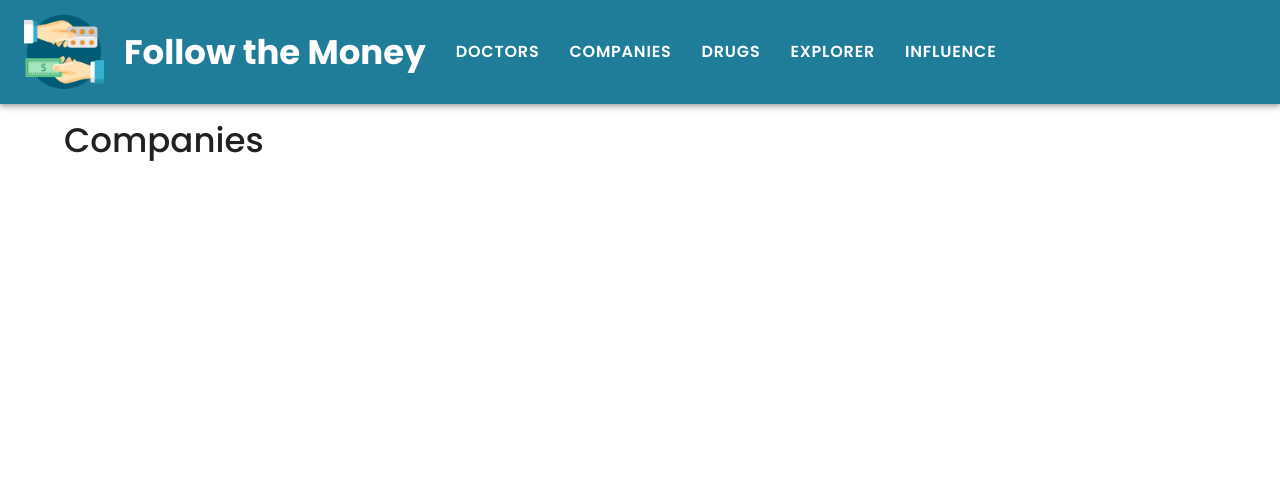
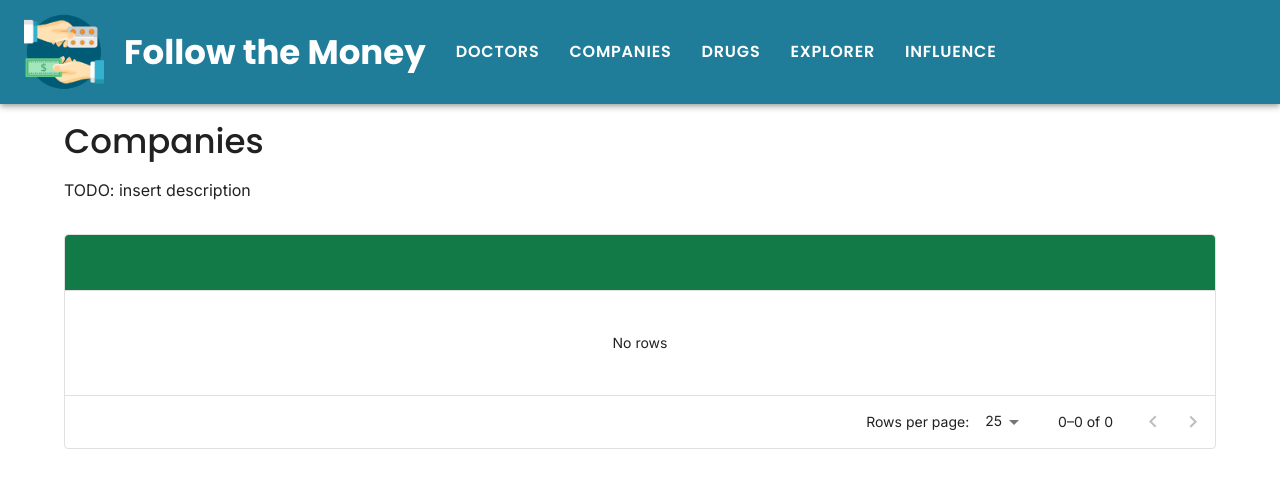
Before and after one commit to Knicey/follow-the-money, a React (Vite) app in the folder client/: page /company in a window 1280 px wide. Shown: the top 488 px of the page. Built offline with nearby package versions, Linux system fonts and the light colour scheme.

Commit message:
Added table variants and more styling

```diff
--- a/client/src/App.jsx
+++ b/client/src/App.jsx
@@ -21,17 +21,17 @@ const bodyFont = '"Inter", "Helvetica", "Arial", sans-serif';
 export const theme = createTheme({
   palette: {
     primary: {
-      main: '#1f7d99', // teal
+      main: '#1f7d99', // teal for doctors
       light: '#34b1ce',
       dark: '#005b77',
     },
     secondary: {
-      main: '#f99115', // orange pills
+      main: '#f99115', // orange for drugs
       light: '#ffa836',
       dark: '#f27e00',
     },
     success: {
-      main: '#127a46', // green
+      main: '#4ba670', // green for companies
       light: '#5dcd8a',
       dark: '#127a46'
     },
@@ -46,24 +46,60 @@ export const theme = createTheme({
     h6: { fontFamily: headingFont, fontWeight: 500 },
     h7: { fontFamily: headingFont, fontWeight: 500 },
   },
+  components: {
+    MuiDataGrid: {
+      styleOverrides: {
+        columnHeaders: {
+          backgroundColor: '#888888',
+          color: '#fff',
+        },
+        columnHeaderTitle: {
+          fontWeight: 600,
+          fontSize: '0.9rem',
+        },
+      },
+      variants: [{
+        props: { variant: 'doctor' },
+        style: ({ theme }) => ({
+          '& .MuiDataGrid-columnHeaders': {
+            backgroundColor: theme.palette.primary.dark,
+          },
+        }),
+      }, {
+        props: { variant: 'company' },
+        style: ({ theme }) => ({
+          '& .MuiDataGrid-columnHeaders': {
+            backgroundColor: theme.palette.success.dark,
+          },
+        }),
+      }, {
+        props: { variant: 'drug' },
+        style: ({ theme }) => ({
+          '& .MuiDataGrid-columnHeaders': {
+            backgroundColor: theme.palette.secondary.dark,
+          },
+        }),
+      }],
+    },
+  },
 });
 
 /*
  * Logo colors
  *
- * Teals
+ * Teals (doctors)
  *  #1f7d99
  *  #005b77
  *  #34b1ce
  *  #2199ad
  *
- * Greens (dollar bill)
+ * Greens (companies)
  *  #a1e6bc
  *  #5dcd8a
  *  #4ba670
  *  #127a46
  *
- * Oranges (pills)
+ * Oranges (drugs)
  *  #f99115
  *  #f27e00
  *  #ffa836
@@ -72,6 +108,7 @@ export const theme = createTheme({
  *  #eaeaea
  *  #cccccc
  *  #999999
+ *  #888888
  */
 
 // App is the root component of our application and as children contain all our pages
--- a/client/src/pages/CompanyHomePage.jsx
+++ b/client/src/pages/CompanyHomePage.jsx
@@ -8,10 +8,14 @@ import config from '../config.json';
 import { formatCurrency } from '../helpers/formatter';
 
 export default function CompanyHomePage() {
-  // const [doctors, setDoctors] = useState([]);
-  // const [loading, setLoading] = useState(true);
-  // const [error, setError] = useState(null);
-  // const [pageSize, setPageSize] = useState(25);
+  const [companies, setCompanies] = useState([]);
+  const [loading, setLoading] = useState(true);
+  const [error, setError] = useState(null);
+  const [pageSize, setPageSize] = useState(25);
+
+  // TODO: replace this useEffect and columns with actual
+  useEffect(() => setLoading(false))
+  const columns = []
 
   // useEffect(() => {
   //   fetch(`http://${config.server_host}:${config.server_port}/doctors`)
@@ -62,17 +66,17 @@ export default function CompanyHomePage() {
 
   return (
     <Container>
-      <Typography variant='h4' style={{ margin: '15px 0px' }}>
+      <Typography variant='h4' sx={{ my: 2 }}>
         Companies
       </Typography>
-      {/* <Typography style={{ margin: '15px 0px' }}>
-        See the payments each doctor received and the cost of the drugs they prescribed. Select a doctor to see the details.
+      <Typography sx={{ my: 2 }}>
+        TODO: insert description
       </Typography>
 
-      {error && <Alert severity='error' style={{ margin: '15px 0px' }} >{error}</Alert>}
+      {error && <Alert severity='error' sx={{ my: 2 }} >{error}</Alert>}
 
       <DataGrid
-        rows={doctors}
+        rows={companies}
         columns={columns}
         pageSize={pageSize}
         onPageSizeChange={setPageSize}
@@ -81,17 +85,9 @@ export default function CompanyHomePage() {
         loading={loading}
         autoHeight
         initialState={{ sorting: { sortModel: [{ field: 'total_payments', sort: 'desc' }] } }}
-        style={{ margin: '30px 0px' }}
-        sx={{
-          '& .MuiDataGrid-columnHeaders': {
-            backgroundColor: 'secondary.dark',
-            color: '#fff',
-          },
-          '& .MuiDataGrid-columnHeaderTitle': {
-            fontWeight: '600',
-          },
-        }}
-      /> */}
+        sx={{ my: 4 }}
+        variant="company"
+      />
     </Container>
   );
 }
--- a/client/src/pages/DoctorHomePage.jsx
+++ b/client/src/pages/DoctorHomePage.jsx
@@ -62,14 +62,14 @@ export default function DoctorHomePage() {
 
   return (
     <Container>
-      <Typography variant='h4' style={{ margin: '15px 0px' }}>
+      <Typography variant='h4' sx={{ my: 2 }}>
         Doctors
       </Typography>
-      <Typography style={{ margin: '15px 0px' }}>
+      <Typography sx={{ my: 2 }}>
         See the payments each doctor received and the cost of the drugs they prescribed. Select a doctor to see the details.
       </Typography>
 
-      {error && <Alert severity='error' style={{ margin: '15px 0px' }} >{error}</Alert>}
+      {error && <Alert severity='error' sx={{ my: 2 }} >{error}</Alert>}
 
       <DataGrid
         rows={doctors}
@@ -81,17 +81,8 @@ export default function DoctorHomePage() {
         loading={loading}
         autoHeight
         initialState={{ sorting: { sortModel: [{ field: 'total_payments', sort: 'desc' }] } }}
-        style={{ margin: '30px 0px' }}
-        sx={{
-          '& .MuiDataGrid-columnHeaders': {
-            backgroundColor: 'secondary.dark',
-            color: '#fff',
-          },
-          '& .MuiDataGrid-columnHeaderTitle': {
-            fontWeight: '600',
-          },
-        }}
-
+        sx={{ my: 4 }}
+        variant="doctor"
       />
     </Container>
   );
--- a/client/src/pages/DrugHomePage.jsx
+++ b/client/src/pages/DrugHomePage.jsx
@@ -8,10 +8,14 @@ import config from '../config.json';
 import { formatCurrency } from '../helpers/formatter';
 
 export default function DrugHomePage() {
-  // const [doctors, setDoctors] = useState([]);
-  // const [loading, setLoading] = useState(true);
-  // const [error, setError] = useState(null);
-  // const [pageSize, setPageSize] = useState(25);
+  const [drugs, setDrugs] = useState([]);
+  const [loading, setLoading] = useState(true);
+  const [error, setError] = useState(null);
+  const [pageSize, setPageSize] = useState(25);
+
+  // TODO: replace this useEffect and columns with actual
+  useEffect(() => setLoading(false))
+  const columns = []
 
   // useEffect(() => {
   //   fetch(`http://${config.server_host}:${config.server_port}/doctors`)
@@ -62,17 +66,17 @@ export default function DrugHomePage() {
 
   return (
     <Container>
-      <Typography variant='h4' style={{ margin: '15px 0px' }}>
+      <Typography variant='h4' sx={{ my: 2 }}>
         Drugs
       </Typography>
-      {/* <Typography style={{ margin: '15px 0px' }}>
-        See the payments each doctor received and the cost of the drugs they prescribed. Select a doctor to see the details.
+      <Typography sx={{ my: 2 }}>
+        TODO: insert description
       </Typography>
 
-      {error && <Alert severity='error' style={{ margin: '15px 0px' }} >{error}</Alert>}
+      {error && <Alert severity='error' sx={{ my: 2 }} >{error}</Alert>}
 
       <DataGrid
-        rows={doctors}
+        rows={drugs}
         columns={columns}
         pageSize={pageSize}
         onPageSizeChange={setPageSize}
@@ -81,17 +85,9 @@ export default function DrugHomePage() {
         loading={loading}
         autoHeight
         initialState={{ sorting: { sortModel: [{ field: 'total_payments', sort: 'desc' }] } }}
-        style={{ margin: '30px 0px' }}
-        sx={{
-          '& .MuiDataGrid-columnHeaders': {
-            backgroundColor: 'secondary.dark',
-            color: '#fff',
-          },
-          '& .MuiDataGrid-columnHeaderTitle': {
-            fontWeight: '600',
-          },
-        }}
-      /> */}
+        sx={{ my: 4 }}
+        variant="drug"
+      />
     </Container>
   );
 }
--- a/client/src/pages/ExplorerPage.jsx
+++ b/client/src/pages/ExplorerPage.jsx
@@ -8,10 +8,14 @@ import config from '../config.json';
 import { formatCurrency } from '../helpers/formatter';
 
 export default function ExplorerPage() {
-  // const [doctors, setDoctors] = useState([]);
-  // const [loading, setLoading] = useState(true);
-  // const [error, setError] = useState(null);
-  // const [pageSize, setPageSize] = useState(25);
+  const [rows, setRows] = useState([]);
+  const [loading, setLoading] = useState(true);
+  const [error, setError] = useState(null);
+  const [pageSize, setPageSize] = useState(25);
+
+  // TODO: replace this useEffect and columns with actual
+  useEffect(() => setLoading(false))
+  const columns = []
 
   // useEffect(() => {
   //   fetch(`http://${config.server_host}:${config.server_port}/doctors`)
@@ -62,17 +66,17 @@ export default function ExplorerPage() {
 
   return (
     <Container>
-      <Typography variant='h4' style={{ margin: '15px 0px' }}>
+      <Typography variant='h4' sx={{ my: 2 }}>
         Explorer
       </Typography>
-      {/* <Typography style={{ margin: '15px 0px' }}>
-        See the payments each doctor received and the cost of the drugs they prescribed. Select a doctor to see the details.
+      <Typography sx={{ my: 2 }}>
+        TODO: insert description
       </Typography>
 
-      {error && <Alert severity='error' style={{ margin: '15px 0px' }} >{error}</Alert>}
+      {error && <Alert severity='error' sx={{ my: 2 }} >{error}</Alert>}
 
       <DataGrid
-        rows={doctors}
+        rows={rows}
         columns={columns}
         pageSize={pageSize}
         onPageSizeChange={setPageSize}
@@ -81,17 +85,8 @@ export default function ExplorerPage() {
         loading={loading}
         autoHeight
         initialState={{ sorting: { sortModel: [{ field: 'total_payments', sort: 'desc' }] } }}
-        style={{ margin: '30px 0px' }}
-        sx={{
-          '& .MuiDataGrid-columnHeaders': {
-            backgroundColor: 'secondary.dark',
-            color: '#fff',
-          },
-          '& .MuiDataGrid-columnHeaderTitle': {
-            fontWeight: '600',
-          },
-        }}
-      /> */}
+        sx={{ my: 4 }}
+      />
     </Container>
   );
 }
--- a/client/src/pages/InfluencePage.jsx
+++ b/client/src/pages/InfluencePage.jsx
@@ -8,10 +8,14 @@ import config from '../config.json';
 import { formatCurrency } from '../helpers/formatter';
 
 export default function InfluencePage() {
-  // const [doctors, setDoctors] = useState([]);
-  // const [loading, setLoading] = useState(true);
-  // const [error, setError] = useState(null);
-  // const [pageSize, setPageSize] = useState(25);
+  const [rows, setRows] = useState([]);
+  const [loading, setLoading] = useState(true);
+  const [error, setError] = useState(null);
+  const [pageSize, setPageSize] = useState(25);
+
+  // TODO: replace this useEffect and columns with actual
+  useEffect(() => setLoading(false))
+  const columns = []
 
   // useEffect(() => {
   //   fetch(`http://${config.server_host}:${config.server_port}/doctors`)
@@ -62,17 +66,17 @@ export default function InfluencePage() {
 
   return (
     <Container>
-      <Typography variant='h4' style={{ margin: '15px 0px' }}>
+      <Typography variant='h4' sx={{ my: 2 }}>
         Influence
       </Typography>
-      {/* <Typography style={{ margin: '15px 0px' }}>
-        See the payments each doctor received and the cost of the drugs they prescribed. Select a doctor to see the details.
+      <Typography sx={{ my: 2 }}>
+        TODO: insert description
       </Typography>
 
-      {error && <Alert severity='error' style={{ margin: '15px 0px' }} >{error}</Alert>}
+      {error && <Alert severity='error' sx={{ my: 2 }} >{error}</Alert>}
 
       <DataGrid
-        rows={doctors}
+        rows={rows}
         columns={columns}
         pageSize={pageSize}
         onPageSizeChange={setPageSize}
@@ -81,17 +85,8 @@ export default function InfluencePage() {
         loading={loading}
         autoHeight
         initialState={{ sorting: { sortModel: [{ field: 'total_payments', sort: 'desc' }] } }}
-        style={{ margin: '30px 0px' }}
-        sx={{
-          '& .MuiDataGrid-columnHeaders': {
-            backgroundColor: 'secondary.dark',
-            color: '#fff',
-          },
-          '& .MuiDataGrid-columnHeaderTitle': {
-            fontWeight: '600',
-          },
-        }}
-      /> */}
+        sx={{ my: 4 }}
+      />
     </Container>
   );
 }
```
